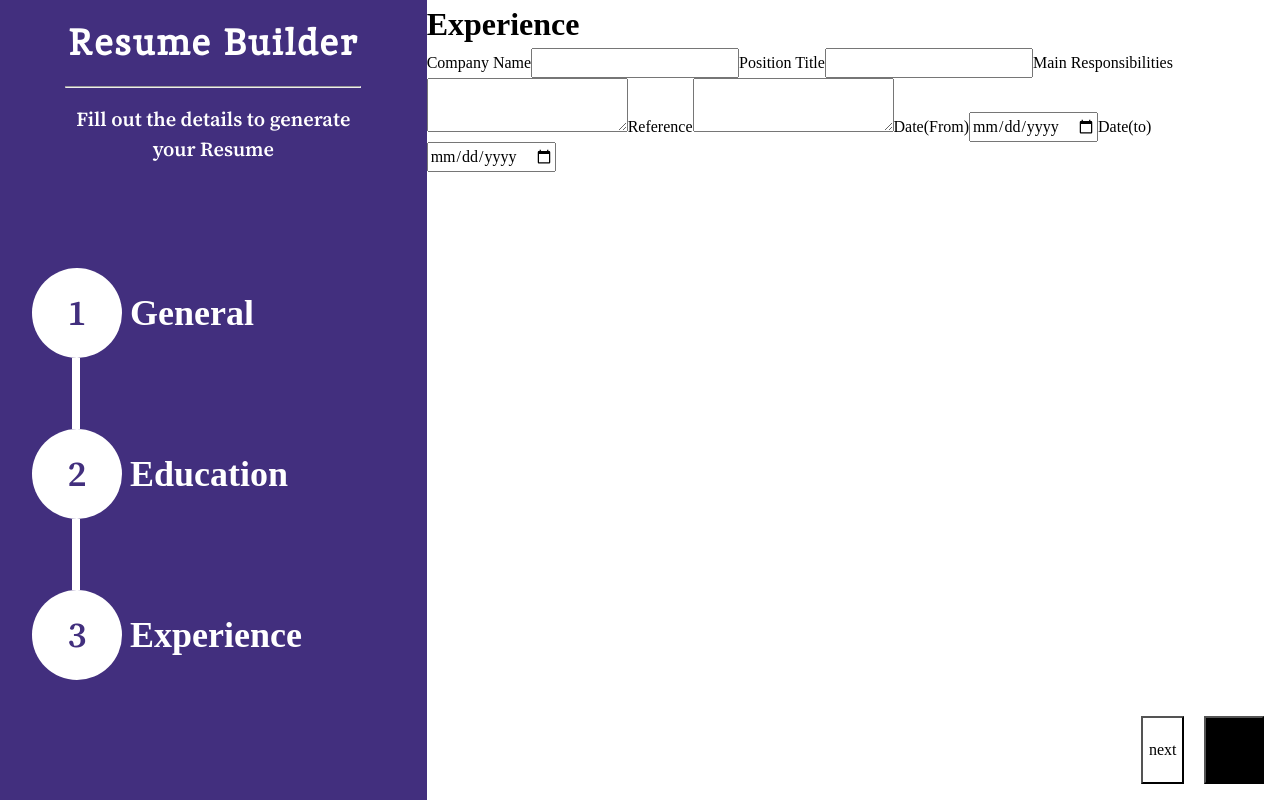
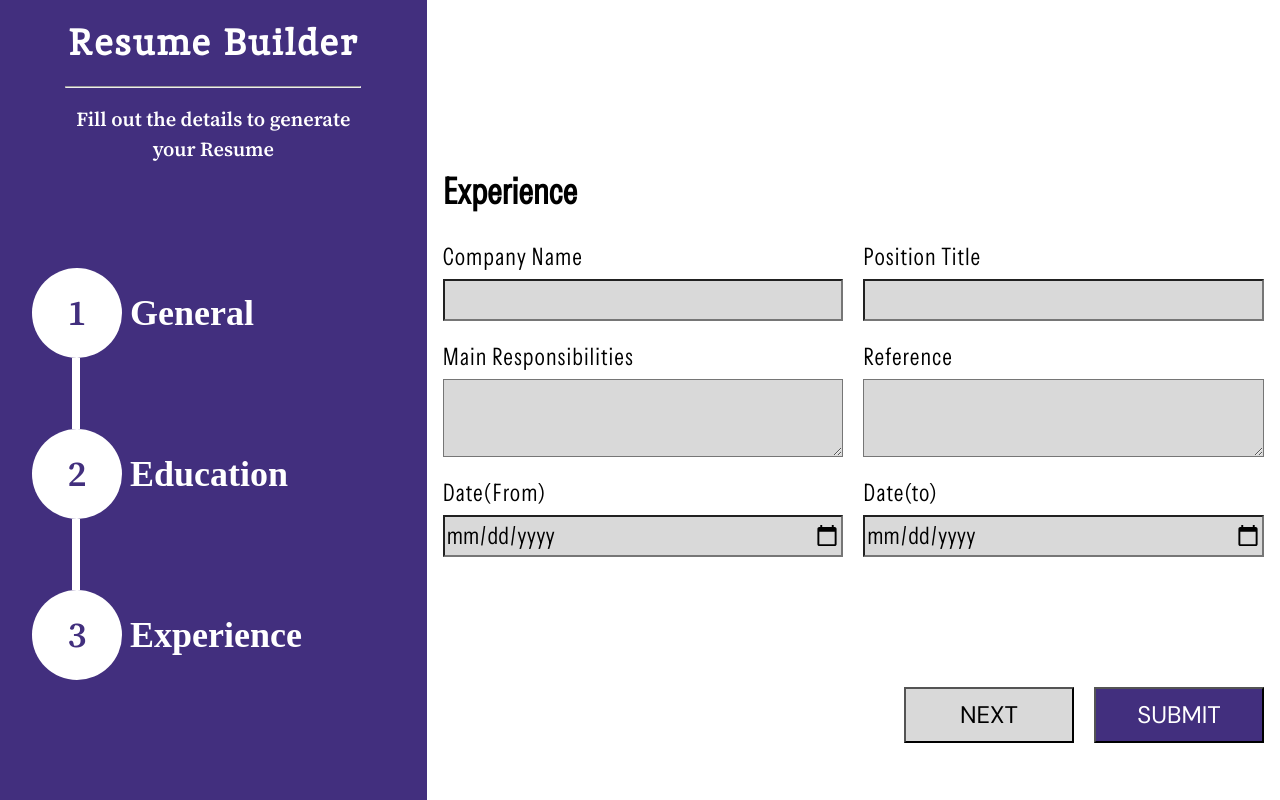
Before and after one commit to StewardRighteous/top-cv-resume-generator, a React (Vite) app: page / in a window 1280 px wide. Built offline with nearby package versions, Linux system fonts and the light colour scheme.

Commit message:
design details section

```diff
--- a/src/components/Button.jsx
+++ b/src/components/Button.jsx
@@ -1,17 +1,14 @@
+import "../styles/details-button.css";
+
 export default function Button({
   buttonName,
   buttonHighlight = false,
   buttonFunction,
 }) {
+  const className = buttonHighlight ? "highlight" : "";
+
   return (
-    <button
-      onClick={buttonFunction}
-      style={
-        buttonHighlight
-          ? { backgroundColor: "black" }
-          : { backgroundColor: "white" }
-      }
-    >
+    <button onClick={buttonFunction} className={className}>
       {buttonName}
     </button>
   );
--- a/src/components/Details.jsx
+++ b/src/components/Details.jsx
@@ -1,4 +1,5 @@
 import { TextInput, MultiLineInput, PictureInput, DateInput } from "./Inputs";
+import "../styles/details.css";
 
 export default function Details({ sectionHeading }) {
   return (
--- a/src/components/Inputs.jsx
+++ b/src/components/Inputs.jsx
@@ -1,34 +1,35 @@
 export function TextInput({ fieldName, required = false }) {
   return (
-    <label htmlFor={fieldName}>
-      {fieldName}
+    <div className="input-field">
+      <label htmlFor={fieldName}>{fieldName}</label>
       <input type="text" required={required} />
-    </label>
+    </div>
   );
 }
 
 export function MultiLineInput({ fieldName }) {
   return (
-    <label htmlFor={fieldName}>
-      {fieldName}
+    <div className="input-field multi-line">
+      <label htmlFor={fieldName}>{fieldName}</label>
       <textarea name={fieldName} id={fieldName}></textarea>
-    </label>
+    </div>
   );
 }
 
 export function DateInput({ fieldName, idName }) {
   return (
-    <label htmlFor={idName}>
-      {fieldName}
+    <div className="input-field date">
+      <label htmlFor={idName}>{fieldName}</label>
       <input type="date" name={fieldName} id={idName} />
-    </label>
+    </div>
   );
 }
 
 export function PictureInput() {
   return (
-    <label htmlFor="profile-picture">
+    <div className="input-field pfp">
+      <label htmlFor="profile-picture"></label>
       <input type="file" name="profile-picture" id="profile-picture" />
-    </label>
+    </div>
   );
 }
--- a/src/styles/app.css
+++ b/src/styles/app.css
@@ -17,12 +17,5 @@
 .resume-details {
   grid-area: details;
   display: grid;
-  grid-template-rows: 1fr 100px;
+  grid-template-rows: 1fr 80px;
 }
-
-.resume-details .details-buttons {
-  justify-self: end;
-  margin: 16px;
-  display: flex;
-  gap: 20px;
-}
--- /dev/null
+++ b/src/styles/details-button.css
@@ -0,0 +1,20 @@
+.resume-details .details-buttons {
+  justify-self: end;
+  margin: 16px;
+  display: flex;
+  gap: 20px;
+}
+
+.resume-details .details-buttons button {
+  width: 170px;
+  height: 56px;
+  font-size: 1.5rem;
+  background-color: var(--gray-background);
+  text-transform: uppercase;
+  font-family: "DMSans";
+}
+
+.resume-details .details-buttons button.highlight {
+  background-color: var(--background-color);
+  color: white;
+}
--- /dev/null
+++ b/src/styles/details.css
@@ -0,0 +1,37 @@
+/* CSS for Details section and its respective Input Fields */
+
+.resume-details{
+    align-self: center;
+}
+
+.resume-details .details {
+    align-self: center;
+  display: grid;
+  grid-template-columns: repeat(2, 1fr);
+  grid-template-rows: 60px repeat(3, 1fr);
+  font-family: "InstrumentSans";
+  font-size: 1.5rem;
+  letter-spacing: 1px;
+  padding: 16px;
+  margin-top: 96px;
+  margin-bottom: 80px;
+  align-items: center;
+  column-gap: 20px;
+}
+
+.resume-details .details h1 {
+  grid-column: 1/-1;
+  font-size: 2.25rem;
+  letter-spacing: 0px;
+}
+
+.resume-details .details .input-field {
+  display: flex;
+  flex-flow: column nowrap;
+  gap: 4px;
+}
+
+.resume-details .details .input-field input,
+.resume-details .details .input-field textarea{
+    background-color: var(--gray-background);
+}
```
